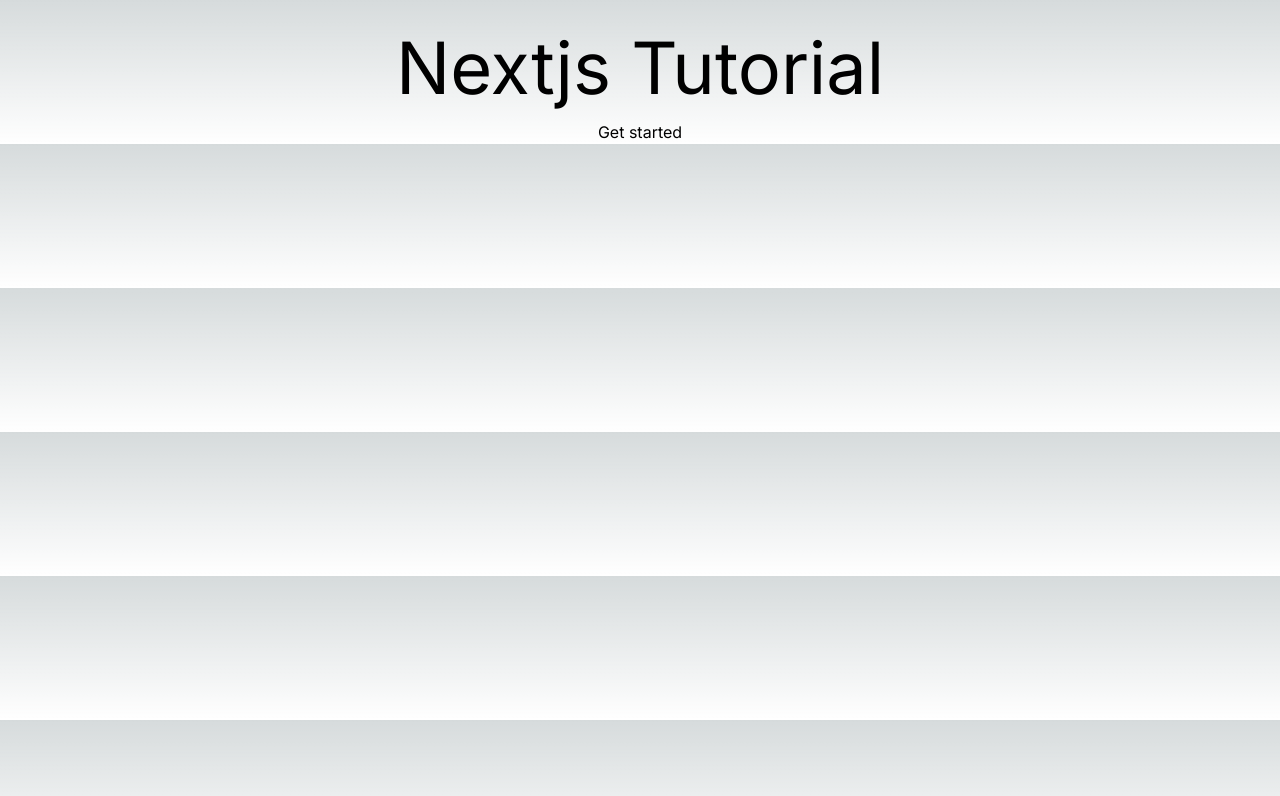
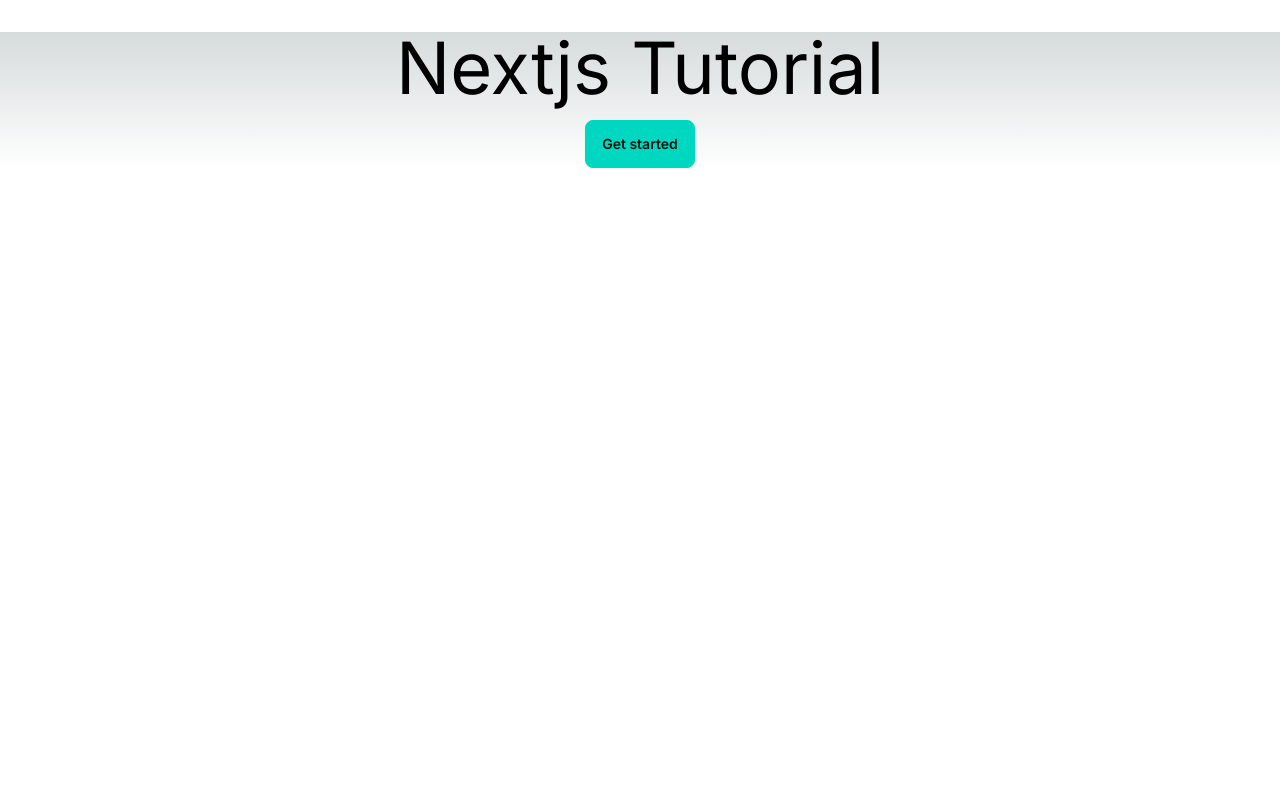
Before and after one commit to ambrose-kibet/next01, a Next.js app: page / in a window 1280 px wide. Shown: the top 796 px of the page. Built offline with nearby package versions, Linux system fonts and the light colour scheme.

Commit message:
Add Tailwind CSS plugins

```diff
--- a/tailwind.config.js
+++ b/tailwind.config.js
@@ -14,5 +14,5 @@ module.exports = {
       },
     },
   },
-  plugins: [],
-}
+  plugins: [require('@tailwindcss/typography'), require('daisyui')],
+};
```
